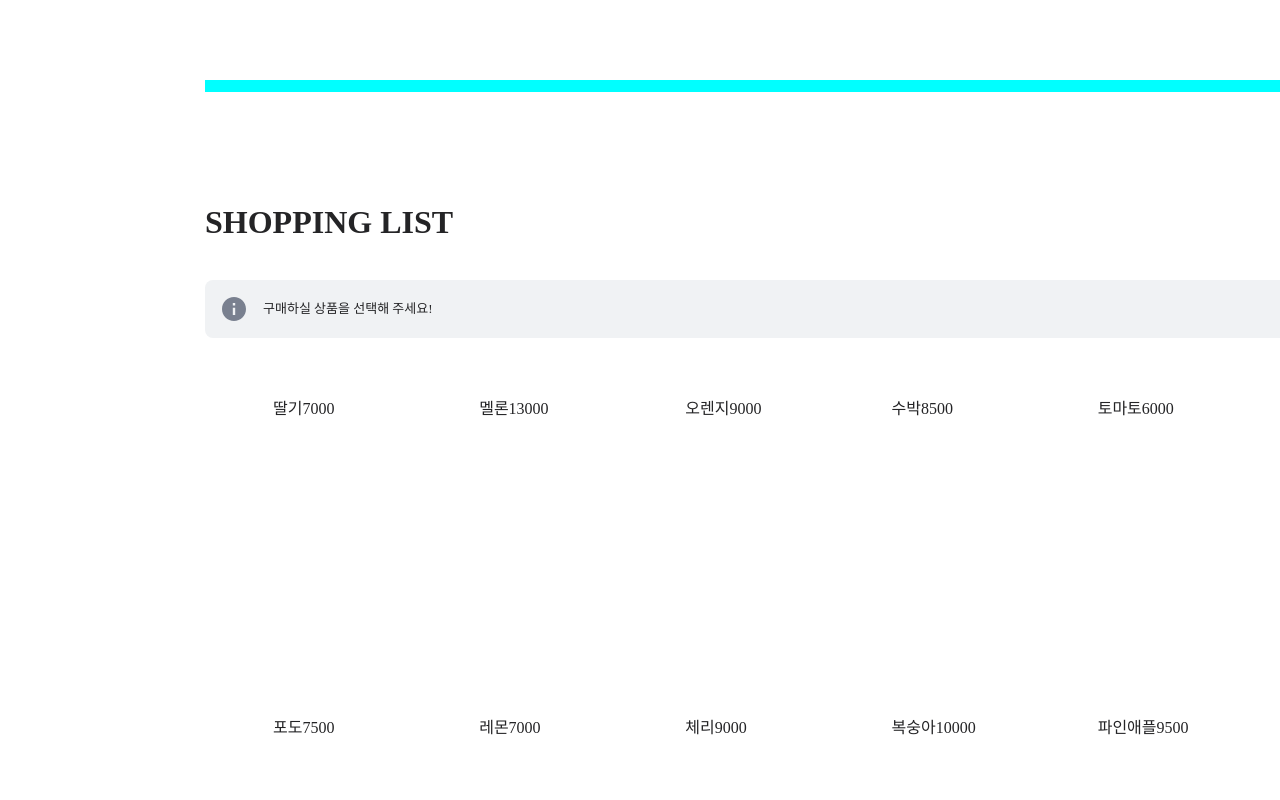
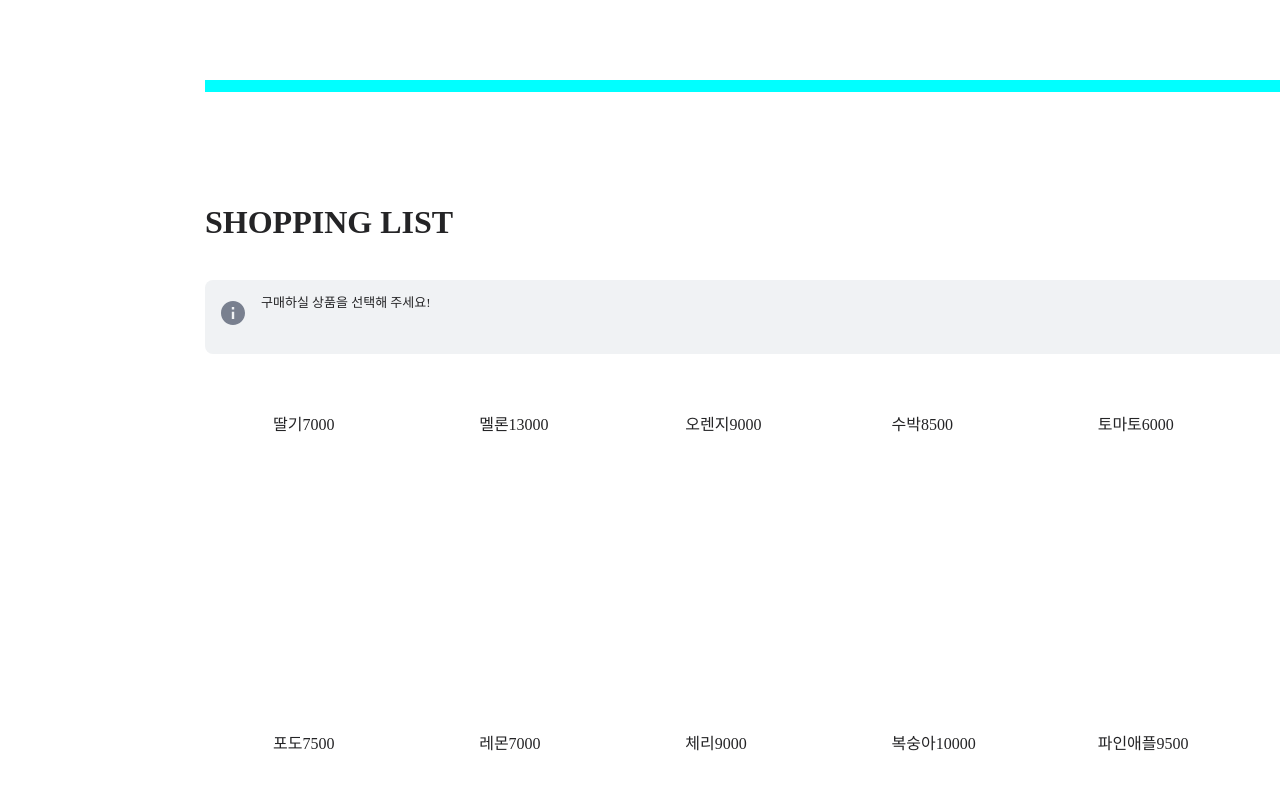
Before and after one commit to yejz0715/react-shopping, a React (Create React App) app: page /list in a window 1280 px wide. Shown: the top 800 px of the page. Built offline with nearby package versions, Linux system fonts and the light colour scheme.

Commit message:
STYLE:infoBox 스타일  수정

```diff
--- a/src/Component/InfoBox/style.css
+++ b/src/Component/InfoBox/style.css
@@ -1,21 +1,30 @@
 #info_box {
   width: 100%;
-  height: 58px;
+  min-height: 58px;
   background-color: #f0f2f4;
   border-radius: 8px;
   margin-bottom: 57px;
   display: flex;
-  align-items: center;
+  padding: 8px 0;
 }
+
 #info_img {
   width: 24px;
   height: 24px;
   margin: 17px;
+  margin: 13px 10px 8px 16px;
+}
+#textList {
+  display: flex;
+  flex-direction: column;
 }
 #info_text {
   height: 18px;
-  color: #242426;
   font-size: 13px;
   font-weight: 400;
   line-height: 18px;
+  margin: 6px;
 }
+#info_text:first-child {
+  margin: 15px 0 10px 0;
+}
```
